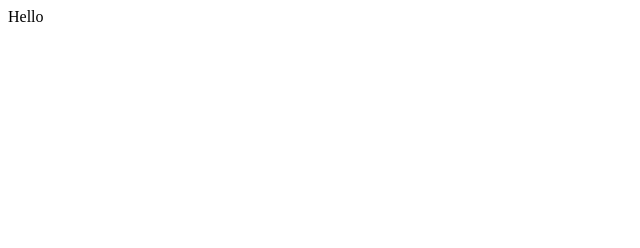
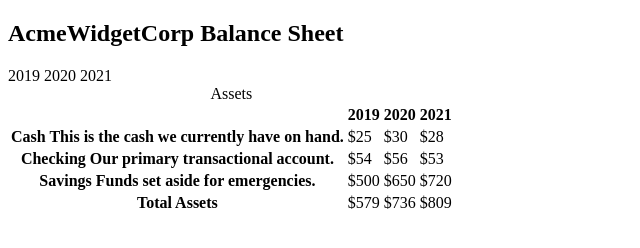
Before and after one commit to lengleman-spec/balance-sheet, a plain HTML site: page index.html in a window 1280 px wide. Shown: the whole page, without its empty margins (0-640 px from the left). Drawn offline with Linux system fonts and the light colour scheme.

Commit message:
added html skeleton for first table

```diff
--- a/index.html
+++ b/index.html
@@ -3,9 +3,101 @@
   <head>
     <meta charset="UTF-8" />
     <meta name="viewport" content="width=device-width, initial-scale=1.0" />
-    <title>Document</title>
+    <title>Balance Sheet</title>
   </head>
   <body>
-    <div>Hello</div>
+    <main>
+      <section>
+        <h1>
+          <span class="flex">
+            <span>AcmeWidgetCorp</span>
+            <span>Balance Sheet</span>
+          </span>
+        </h1>
+
+        <div class="years" aria-hidden="true">
+          <span class="year">2019</span>
+          <span class="year">2020</span>
+          <span class="year">2021</span>
+        </div>
+
+        <div class="table-wrap">
+          <table>
+            <caption>
+              Assets
+            </caption>
+            <thead>
+              <tr>
+                <td></td>
+                <th>
+                  <span class="sr-only year">2019</span>
+                </th>
+                <th>
+                  <span class="sr-only year">2020</span>
+                </th>
+                <th class="current">
+                  <span class="sr-only year">2021</span>
+                </th>
+              </tr>
+            </thead>
+            <tbody>
+              <tr class="data">
+                <th>
+                  Cash
+                  <span class="description"
+                    >This is the cash we currently have on hand.</span
+                  >
+                </th>
+
+                <td>$25</td>
+                <td>$30</td>
+                <td class="current">$28</td>
+              </tr>
+
+              <tr class="data">
+                <th>
+                  Checking
+                  <span class="description"
+                    >Our primary transactional account.</span
+                  >
+                </th>
+
+                <td>$54</td>
+                <td>$56</td>
+                <td class="current">$53</td>
+              </tr>
+
+              <tr class="data">
+                <th>
+                  Savings
+                  <span class="description"
+                    >Funds set aside for emergencies.</span
+                  >
+                </th>
+
+                <td>$500</td>
+                <td>$650</td>
+                <td class="current">$720</td>
+              </tr>
+
+              <tr class="total">
+                <th>
+                  Total
+                  <span class="sr-only">Assets</span>
+                </th>
+
+                <td>$579</td>
+                <td>$736</td>
+                <td class="current">$809</td>
+              </tr>
+            </tbody>
+          </table>
+
+          <table></table>
+
+          <table></table>
+        </div>
+      </section>
+    </main>
   </body>
 </html>
```
